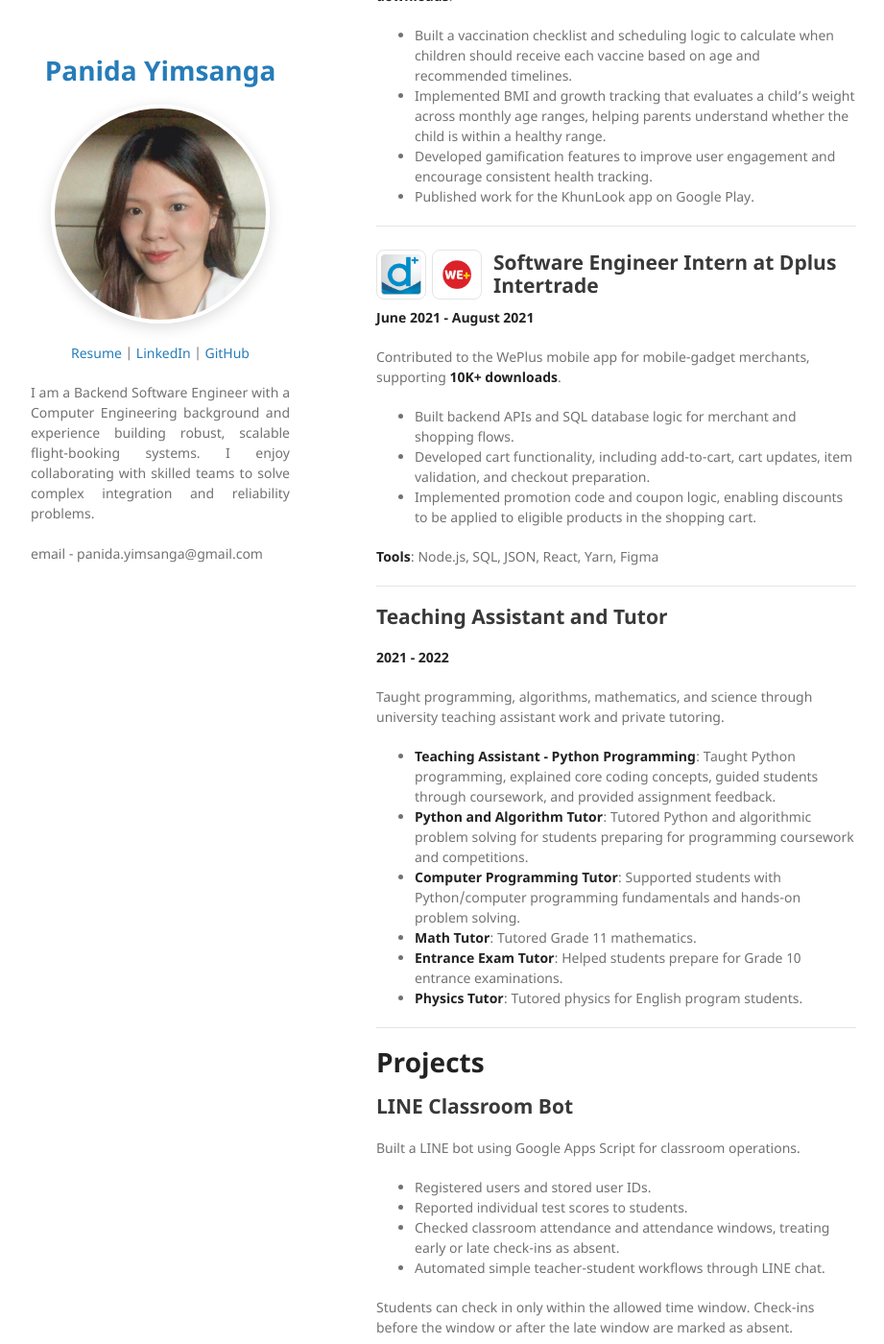
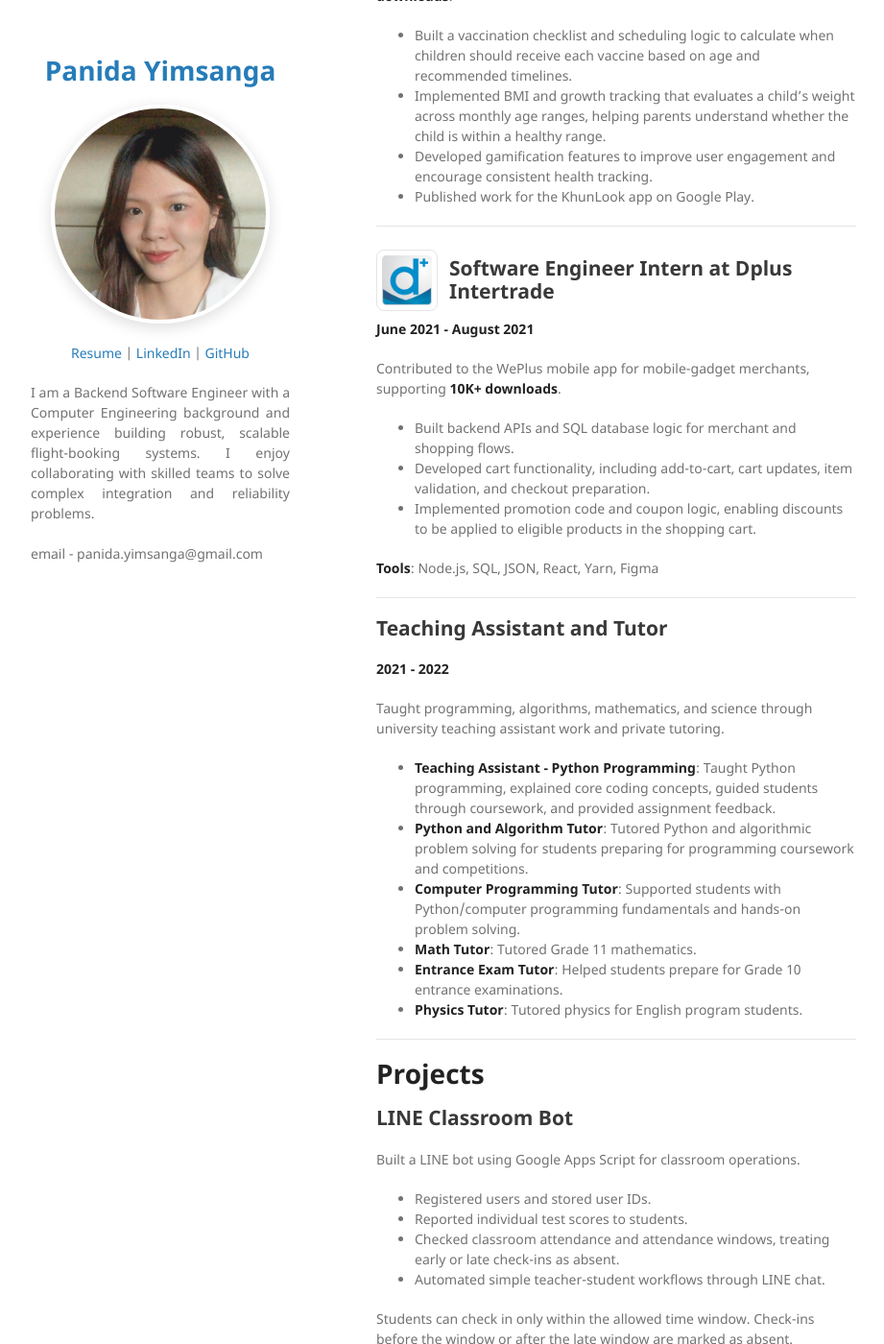
Before and after one commit to sarasix/sarasix.github.io, a Jekyll site: the page built from index.md, in a window 1280 px wide and 1400 px high, scrolled down 1741 px. Shown: the whole window at 96% size, without its empty margins (178-1099 px from the left). Built offline with Jekyll 4.4.1, drawn with Linux system fonts in a browser that asks for light colours; our own code applies the rules of GitHub Pages for plain Markdown files.

Commit message:
Remove WePlus logo from experience

```diff
--- a/assets/css/style.scss
+++ b/assets/css/style.scss
@@ -26,8 +26,7 @@ header > img {
   margin: 0;
 }
 
-.experience-logo,
-.experience-logo-pair img {
+.experience-logo {
   display: block;
   width: 52px;
   height: 52px;
@@ -43,19 +42,6 @@ header > img {
   width: 86px;
   height: 42px;
   flex-basis: 86px;
-}
-
-.experience-logo-pair {
-  display: flex;
-  flex: 0 0 auto;
-  gap: 6px;
-}
-
-.experience-logo-pair img {
-  width: 42px;
-  height: 42px;
-  flex-basis: 42px;
-  padding: 4px;
 }
 
 .portfolio-gallery {
--- a/index.md
+++ b/index.md
@@ -71,10 +71,7 @@ Developed Flutter/Dart features for a mobile health app with **100K+ downloads**
 ---
 
 <div class="experience-heading">
-  <span class="experience-logo-pair" aria-label="Dplus and WePlus logos">
-    <img src="/assets/img/logos/dplus-weplus.png" alt="Dplus logo">
-    <img src="/assets/img/logos/weplus.png" alt="WePlus logo">
-  </span>
+  <img class="experience-logo" src="/assets/img/logos/dplus-weplus.png" alt="Dplus logo">
   <h2>Software Engineer Intern at Dplus Intertrade</h2>
 </div>
 
```
Also changed, not shown: assets/img/logos/weplus.png (deleted).
